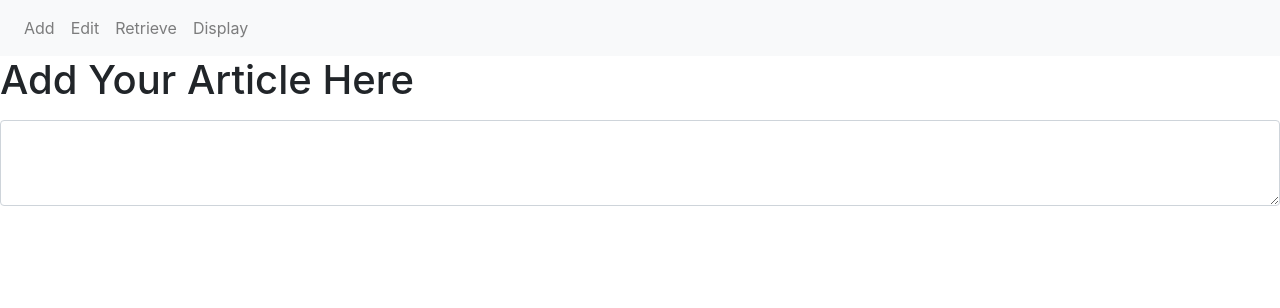
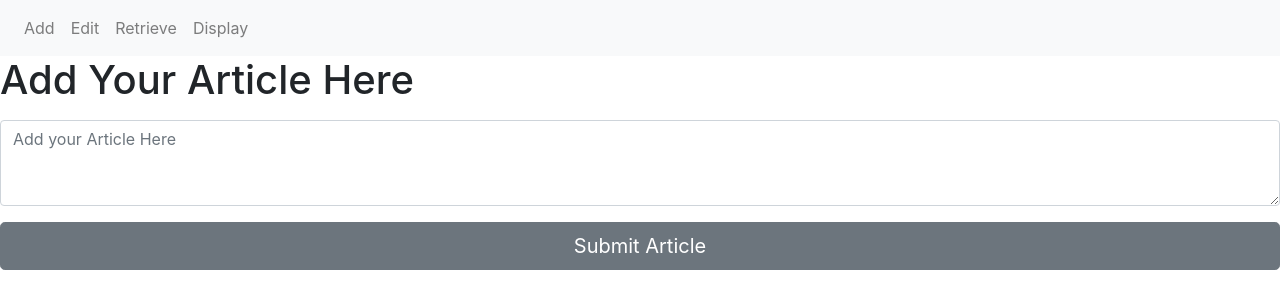
Before and after one commit to Dilansilva/Interview-Web, a React (Create React App) app: page / in a window 1280 px wide. Shown: the top 308 px of the page. Built offline with nearby package versions, Linux system fonts and the light colour scheme.

Commit message:
Home/article Add page is Done

```diff
--- a/src/pages/Home.js
+++ b/src/pages/Home.js
@@ -1,5 +1,6 @@
 import React,{Component} from 'react';
-import { Form } from 'react-bootstrap';
+import { Form,
+        Button } from 'react-bootstrap';
 import 'bootstrap/dist/css/bootstrap.min.css';
 
 import NavBar from '../components/NavBar'//import Navigation bar component
@@ -15,9 +16,13 @@ const Home = () => {
                                     Add Your Article Here
                                 </h1>
                             </Form.Label>
-                        <Form.Control as="textarea" rows={3} />
+                        <Form.Control as="textarea" rows={3} placeholder="Add your Article Here"/>
                     </Form.Group>
                 </Form>
+
+                    <Button variant="secondary" size="lg" block>
+                        Submit Article
+                    </Button>
         </div>
     );
 }
```
